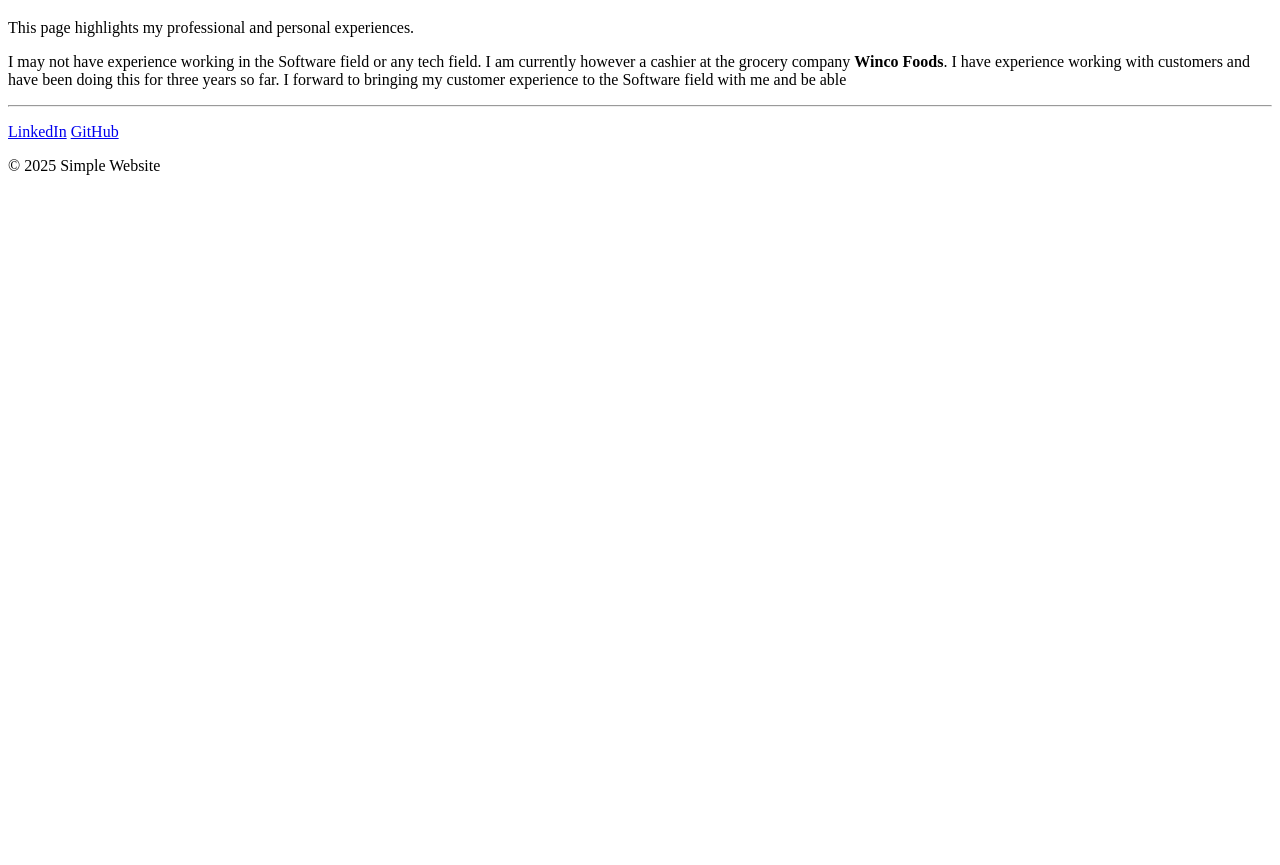
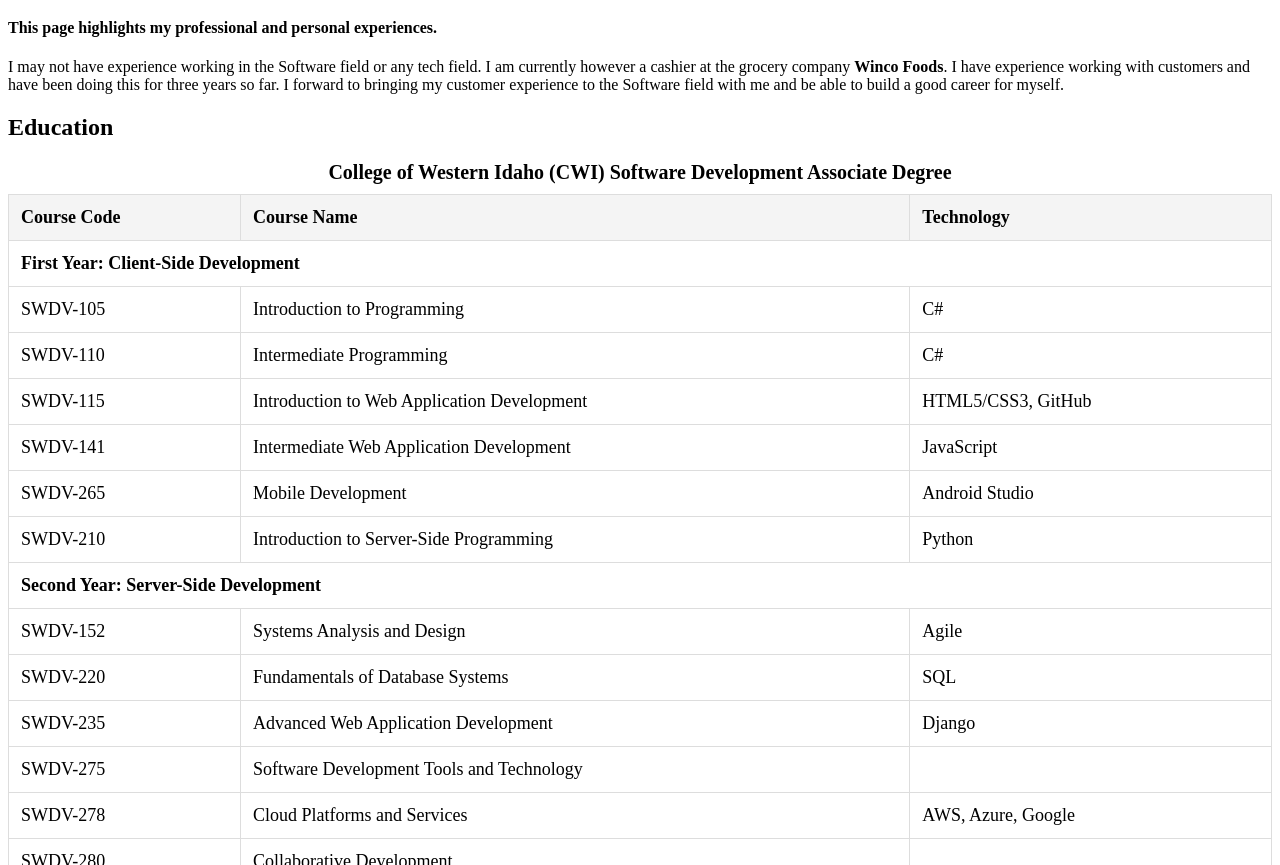
Before and after one commit to yousifscodescape/yousifscodescape.github.io, a plain HTML site: page YousifsPortfolio/experience.html in a window 1280 px wide. Shown: the part 87-952 px from the top of the page. Before the commit the page ends 800 px from the top, so only its background shows below. Drawn offline with Linux system fonts and the light colour scheme.

Commit message:
Add files via upload

```diff
--- a/YousifsPortfolio/experience.html
+++ b/YousifsPortfolio/experience.html
@@ -10,6 +10,27 @@ January 23, 2025-->
         <meta name="keywords" content="C# server-side HTML5 CSS3 client-side"/>
         <meta name="author" content="Yousif Al Yonani"/>
         <meta name="viewport" content="width=device, initial scale1.0"/>
+    <style>
+        table {
+            width: 100%;
+            border-collapse: collapse;
+            margin: 20px 0;
+            font-size: 18px;
+            text-align: left;
+        }
+        th, td {
+            padding: 12px;
+            border: 1px solid #ddd;
+        }
+        caption {
+            font-size: 20px;
+            font-weight: bold;
+            margin-bottom: 10px;
+        }
+        thead {
+            background-color: #f4f4f4;
+        }
+    </style>
     </head>
     <body>
         <header>
@@ -25,14 +46,99 @@ January 23, 2025-->
         <main>
             <!-- Experience Page Content -->
             <h1>My Experience</h1>
-            <p>This page highlights my professional and personal experiences.</p>
+            <h4>This page highlights my professional and personal experiences.</h4>
 
             <p>I may not have experience working in the Software field or any tech field.
                 I am currently however a cashier at the grocery company <b>Winco Foods</b>.
                 I have experience working with customers and have been doing this for three years so far.
-                I forward to bringing my customer experience to the Software field with me and be able </p>
+                I forward to bringing my customer experience to the Software field with me and be able to build a good career for myself. </p>
         </main>
-
+        <h2>Education</h2>
+        <table>
+            <caption>College of Western Idaho (CWI) Software Development Associate Degree</caption>
+            <thead>
+                <tr>
+                    <th>Course Code</th>
+                    <th>Course Name</th>
+                    <th>Technology</th>
+                </tr>
+            </thead>
+            <tbody>
+                <!-- First Year -->
+                <tr>
+                    <td colspan="3"><strong>First Year: Client-Side Development</strong></td>
+                </tr>
+                <tr>
+                    <td>SWDV-105</td>
+                    <td>Introduction to Programming</td>
+                    <td>C#</td>
+                </tr>
+                <tr>
+                    <td>SWDV-110</td>
+                    <td>Intermediate Programming</td>
+                    <td>C#</td>
+                </tr>
+                <tr>
+                    <td>SWDV-115</td>
+                    <td>Introduction to Web Application Development</td>
+                    <td>HTML5/CSS3, GitHub</td>
+                </tr>
+                <tr>
+                    <td>SWDV-141</td>
+                    <td>Intermediate Web Application Development</td>
+                    <td>JavaScript</td>
+                </tr>
+                <tr>
+                    <td>SWDV-265</td>
+                    <td>Mobile Development</td>
+                    <td>Android Studio</td>
+                </tr>
+                <tr>
+                    <td>SWDV-210</td>
+                    <td>Introduction to Server-Side Programming</td>
+                    <td>Python</td>
+                </tr>
+                <!-- Second Year -->
+                <tr>
+                    <td colspan="3"><strong>Second Year: Server-Side Development</strong></td>
+                </tr>
+                <tr>
+                    <td>SWDV-152</td>
+                    <td>Systems Analysis and Design</td>
+                    <td>Agile</td>
+                </tr>
+                <tr>
+                    <td>SWDV-220</td>
+                    <td>Fundamentals of Database Systems</td>
+                    <td>SQL</td>
+                </tr>
+                <tr>
+                    <td>SWDV-235</td>
+                    <td>Advanced Web Application Development</td>
+                    <td>Django</td>
+                </tr>
+                <tr>
+                    <td>SWDV-275</td>
+                    <td>Software Development Tools and Technology</td>
+                    <td></td>
+                </tr>
+                <tr>
+                    <td>SWDV-278</td>
+                    <td>Cloud Platforms and Services</td>
+                    <td>AWS, Azure, Google</td>
+                </tr>
+                <tr>
+                    <td>SWDV-280</td>
+                    <td>Collaborative Development</td>
+                    <td></td>
+                </tr>
+                <tr>
+                    <td>SWDV-290</td>
+                    <td>Software Development Capstone</td>
+                    <td>Internship</td>
+                </tr>
+            </tbody>
+        </table>
         <footer>
             <hr>
             <p>
```
Also changed, not shown: YousifsPortfolio/index.html (+1 -0 lines).
